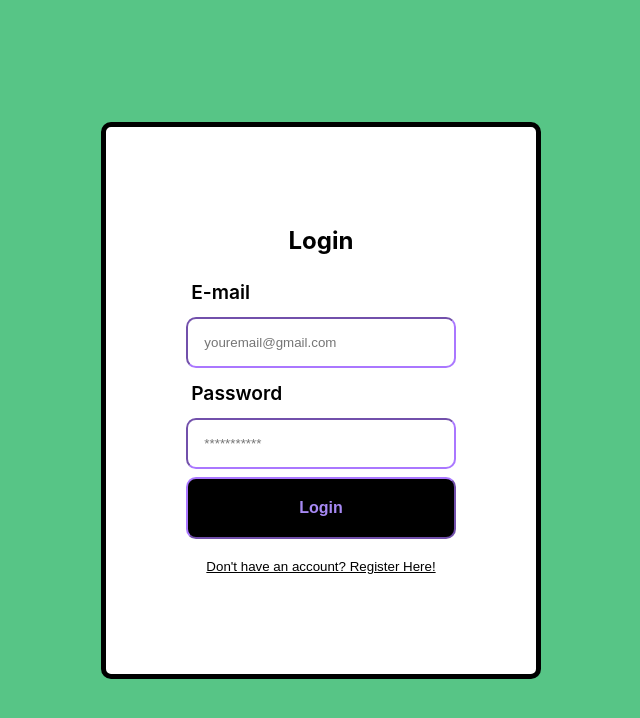
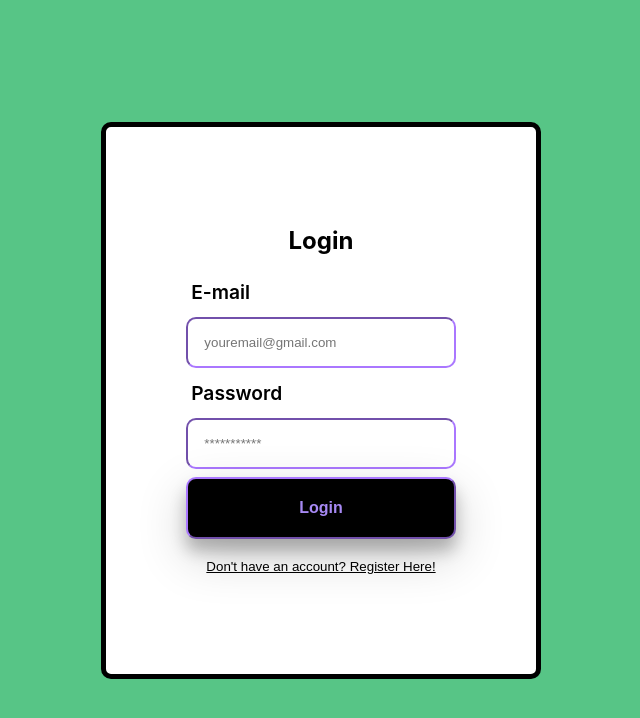
Before and after one commit to brandalexa/fdm-expenses, a React (Create React App) app: page / in a window 1280 px wide. In both pictures the pointer is over the button "Login". Shown: the top 718 px of the page, without its empty margins (319-959 px from the left). Built offline with nearby package versions, Linux system fonts and the light colour scheme.

Commit message:
Update App.css

```diff
--- a/src/App.css
+++ b/src/App.css
@@ -70,3 +70,6 @@ body{
   font-size: 14px;
   color: red;
 }
+button:hover{
+  box-shadow: 0 12px 16px 0 rgba(0,0,0,0.24), 0 17px 50px 0 rgba(0,0,0,0.19);
+}
```
